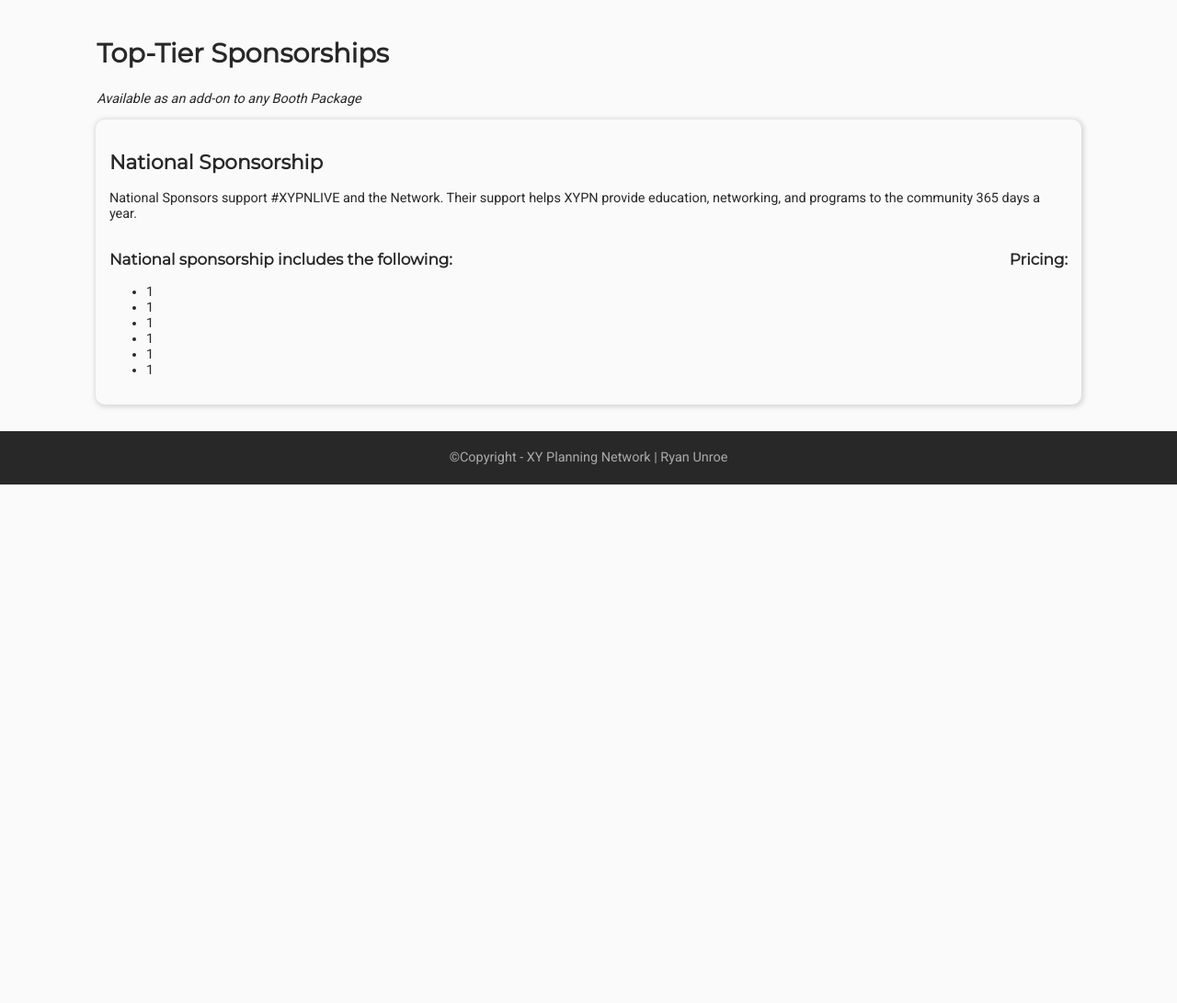
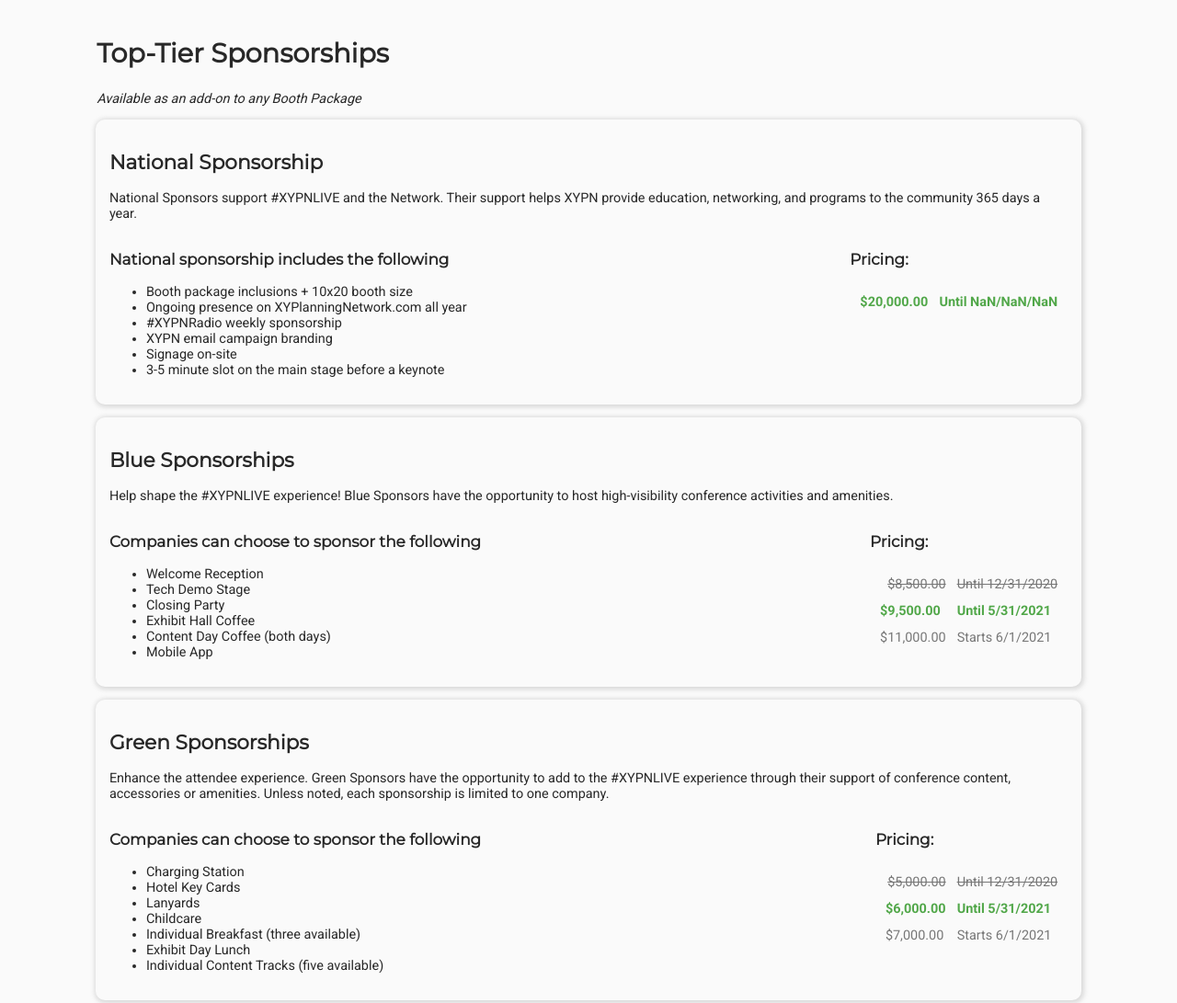
Before and after one commit to RUnroe/XYPN-exhibit-day-landing-page, a plain HTML site: page index.html in a window 1280 px wide. Shown: the part 800-1891 px from the top of the page at 92% size. Before the commit the page ends 1327 px from the top, so only its background shows below. Drawn offline with Linux system fonts and the light colour scheme.

Commit message:
Create js to generate sponsorships

```diff
--- a/index.html
+++ b/index.html
@@ -49,29 +49,6 @@
             <p class="description"><em>Available as an add-on to any Booth Package</em></p>
             <div class="sponsorships-list">
                 <!-- Populated through JS -->
-                <div class="sponsorship">
-                    <div>
-                        <h2>National Sponsorship</h2>
-                        <p>National Sponsors support #XYPNLIVE and the Network. Their support helps XYPN provide education, networking, and programs to the community 365 days a year.</p>
-                    </div>
-                    <div class="information">
-                        <div class="list-container">
-                            <h3>National sponsorship includes the following:</h3>
-                            <ul>
-                                <li>1</li>
-                                <li>1</li>
-                                <li>1</li>
-                                <li>1</li>
-                                <li>1</li>
-                                <li>1</li>
-                            </ul>
-                        </div>
-                        <div class="price-container">
-                            <h3>Pricing:</h3>
-                            <table></table>
-                        </div>
-                    </div>
-                </div>
             </div>
         </div>
     </section>
--- a/script.js
+++ b/script.js
@@ -74,29 +74,7 @@
         container.appendChild(informationContainer);
 
 
-        //Create package pricing title
-        let pricingTitle = document.createElement("h3");
-        pricingTitle.innerHTML = "Pricing:";
-
-        //Create package price table
-        let priceTable = document.createElement("table");
-        priceTable.classList.add("price-table");
-
-        //Create package price table body
-        let tableBody = document.createElement("tbody");
-        tableBody.classList.add("pricing");
-
-        //Create package price table elements
-        package.pricing.forEach(price => {
-            tableBody.appendChild(createPriceTableRow(price));
-        });
-
-        //Create price container
-        let priceContainer = document.createElement("div");
-
-        priceContainer.appendChild(pricingTitle);
-        priceTable.appendChild(tableBody);
-        priceContainer.appendChild(priceTable);
+        priceContainer = createPriceContainer(package);
 
         container.appendChild(priceContainer);
 
@@ -107,8 +85,125 @@
 }
 
 
+const createPriceContainer = data => {
+    //Create pricing title
+    let pricingTitle = document.createElement("h3");
+    pricingTitle.innerHTML = "Pricing:";
+
+    //Create price table
+    let priceTable = document.createElement("table");
+    priceTable.classList.add("price-table");
+
+    //Create price table body
+    let tableBody = document.createElement("tbody");
+    tableBody.classList.add("pricing");
+
+    //Create price table elements
+    data.pricing.forEach(price => {
+        tableBody.appendChild(createPriceTableRow(price));
+    });
+
+    //Create price container
+    let priceContainer = document.createElement("div");
+    priceContainer.classList.add("price-container");
+
+    priceContainer.appendChild(pricingTitle);
+    priceTable.appendChild(tableBody);
+    priceContainer.appendChild(priceTable);
+
+    return priceContainer;
+}
+
+/* <div class="sponsorship">
+    <div>
+        <h2>National Sponsorship</h2>
+        <p>National Sponsors support #XYPNLIVE and the Network. Their support helps XYPN provide education, networking, and programs to the community 365 days a year.</p>
+    </div>
+    <div class="information">
+        <div class="list-container">
+            <h3>National sponsorship includes the following:</h3>
+            <ul>
+                <li>1</li>
+                <li>1</li>
+                <li>1</li>
+                <li>1</li>
+                <li>1</li>
+                <li>1</li>
+            </ul>
+        </div>
+        <div class="price-container">
+            <h3>Pricing:</h3>
+            <table></table>
+        </div>
+    </div>
+</div> */
+
+const createList = listItems => {
+    let list = document.createElement("ul");
+
+    //Loop through each item in the list
+    listItems.forEach(item => {
+        //Create list item, assign value, append to list
+        let listItem = document.createElement("li");
+        listItem.innerHTML = item;
+        list.appendChild(listItem);
+    });
+    return list;
+}
+
+const createSponsorships = () => {
+    xypnData.sponsorships.forEach( sponsorship => {
+        //Create sponsorship container
+        let container = document.createElement("div");
+        container.classList.add("sponsorship");
+
+        //Create title section
+        let titleContainer = document.createElement("div");
+
+        //Create title
+        let title = document.createElement("h2");
+        title.innerHTML = sponsorship.name;
+        titleContainer.appendChild(title);
+
+        //Create description
+        let description = document.createElement("p");
+        description.innerHTML = sponsorship.description;
+        titleContainer.appendChild(description);
+
+
+        //Create information container
+        let informationContainer = document.createElement("div");
+        informationContainer.classList.add("information");
+
+        //Create list container
+        let listContainer = document.createElement("div");
+        listContainer.classList.add("list-container");
+
+        //Create list title
+        let listTitle = document.createElement("h3");
+        listTitle.innerHTML = sponsorship.listTitle;
+        listContainer.appendChild(listTitle);
+
+        //Create list with list items
+        listContainer.appendChild(createList(sponsorship.listItems));
+        informationContainer.appendChild(listContainer);
+
+        //Create price container
+        priceContainer = createPriceContainer(sponsorship);
+        informationContainer.appendChild(priceContainer);
+
+        //Append elements to container
+        container.appendChild(titleContainer);
+        container.appendChild(informationContainer);
+
+        //Put container on screen
+
+        document.getElementsByClassName("sponsorships-list")[0].appendChild(container);
+    });
+}
 
 
 
 
 createBoothPackages();
+createSponsorships();
```
